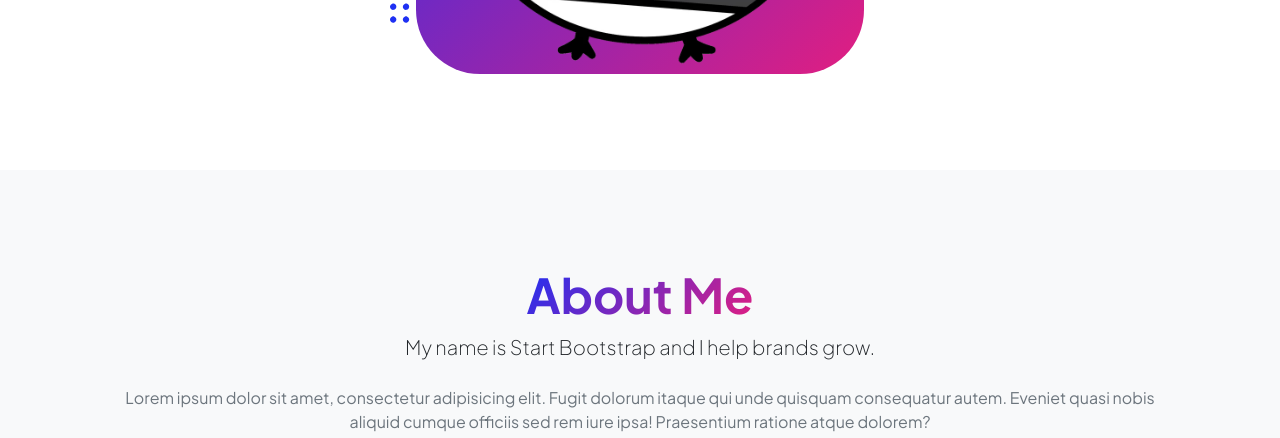
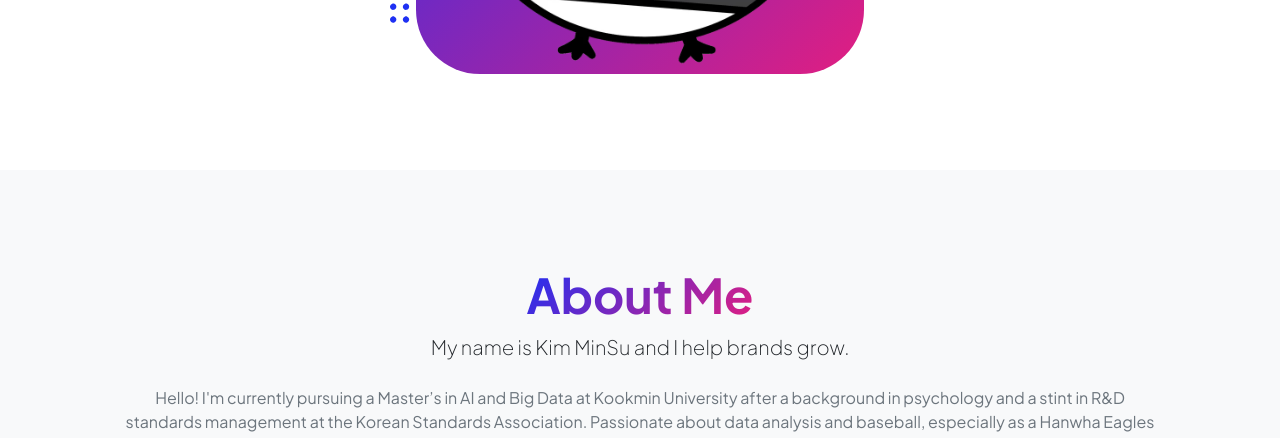
Before and after one commit to minwater96/minwater96.github.io, a plain HTML site: page index.html in a window 1280 px wide. Shown: the part 895-1333 px from the top of the page. Drawn offline with nearby package versions, Linux system fonts and the light colour scheme.

Commit message:
about me 수정

```diff
--- a/index.html
+++ b/index.html
@@ -182,8 +182,8 @@
                         <div class="col-xxl-8">
                             <div class="text-center my-5">
                                 <h2 class="display-5 fw-bolder"><span class="text-gradient d-inline">About Me</span></h2>
-                                <p class="lead fw-light mb-4">My name is Start Bootstrap and I help brands grow.</p>
-                                <p class="text-muted">Lorem ipsum dolor sit amet, consectetur adipisicing elit. Fugit dolorum itaque qui unde quisquam consequatur autem. Eveniet quasi nobis aliquid cumque officiis sed rem iure ipsa! Praesentium ratione atque dolorem?</p>
+                                <p class="lead fw-light mb-4">My name is Kim MinSu and I help brands grow.</p>
+                                <p class="text-muted">Hello! I'm currently pursuing a Master’s in AI and Big Data at Kookmin University after a background in psychology and a stint in R&D standards management at the Korean Standards Association. Passionate about data analysis and baseball, especially as a Hanwha Eagles fan, I draw parallels between sports strategy and data-driven decision making. I am eager to leverage my skills in Seoul to advance in my career as a data analyst, helping organizations uncover hidden insights and drive impactful outcomes.</p>
                                 <div class="d-flex justify-content-center fs-2 gap-4">
                                     <a class="text-gradient" href="#!"><i class="bi bi-instagram"></i></a>
                                     <a class="text-gradient" href="#!"><i class="bi bi-linkedin"></i></a>
```
